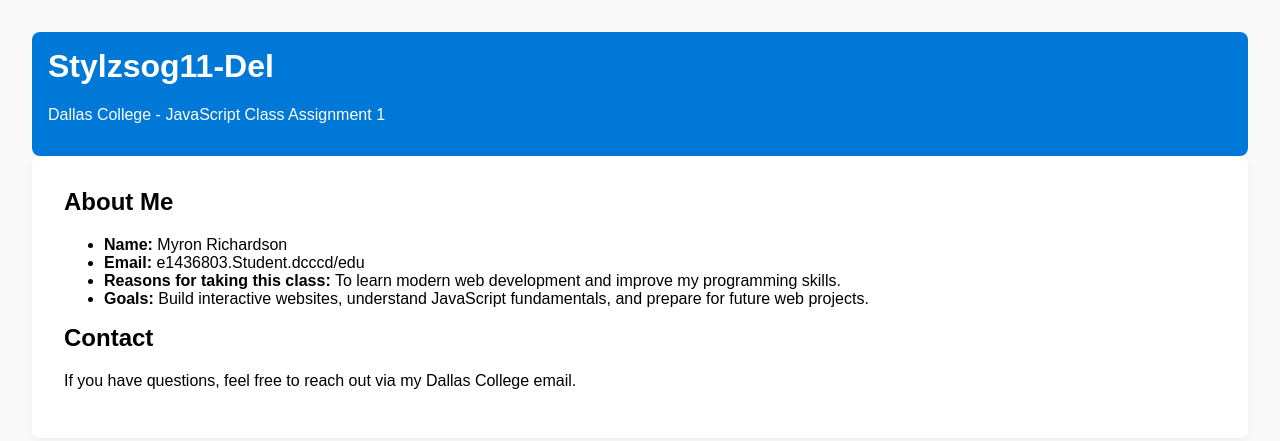
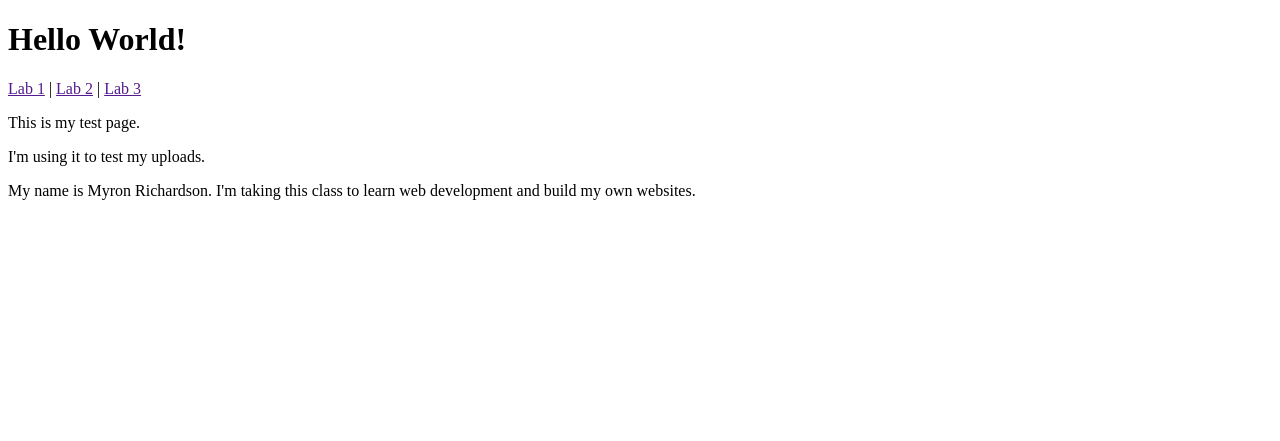
Before and after one commit to stylzsog11-del/javascript, a plain HTML site: page test.html in a window 1280 px wide. Drawn offline with Linux system fonts and the light colour scheme.

Commit message:
Add test.html for assignment

```diff
--- a/test.html
+++ b/test.html
@@ -1,32 +1,17 @@
 <!DOCTYPE html>
 <html lang="en">
-<head>
-    <meta charset="UTF-8">
-    <meta name="viewport" content="width=device-width, initial-scale=1.0">
-    <title>Stylzsog11-DeL - JavaScript Assignment 1</title>
-    <style>
-        body { font-family: Arial, sans-serif; margin: 2em; background: #f9f9f9; }
-        header { background: #0078d7; color: white; padding: 1em; border-radius: 8px; }
-        main { background: white; padding: 2em; border-radius: 8px; box-shadow: 0 2px 8px rgba(0,0,0,0.05); }
-        h1, h2 { margin-top: 0; }
-        ul { margin: 1em 0; }
-    </style>
-</head>
-<body>
-    <header>
-        <h1>Stylzsog11-Del</h1>
-        <p>Dallas College - JavaScript Class Assignment 1</p>
-    </header>
-    <main>
-        <h2>About Me</h2>
-        <ul>
-            <li><strong>Name:</strong> Myron Richardson</li>
-            <li><strong>Email:</strong> e1436803.Student.dcccd/edu</li>
-            <li><strong>Reasons for taking this class:</strong> To learn modern web development and improve my programming skills.</li>
-            <li><strong>Goals:</strong> Build interactive websites, understand JavaScript fundamentals, and prepare for future web projects.</li>
-        </ul>
-        <h2>Contact</h2>
-        <p>If you have questions, feel free to reach out via my Dallas College email.</p>
-    </main>
-</body>
+	<head>
+		<title>My First Page</title>
+	</head>
+	<body>
+		<h1>Hello World!</h1>
+		<nav>
+			<a href="">Lab 1</a> |
+			<a href="">Lab 2</a> |
+			<a href="">Lab 3</a>
+		</nav>
+		<p>This is my test page.</p>
+		<p>I'm using it to test my uploads.</p>
+		<p>My name is Myron Richardson. I'm taking this class to learn web development and build my own websites.</p>
+	</body>
 </html>
```
